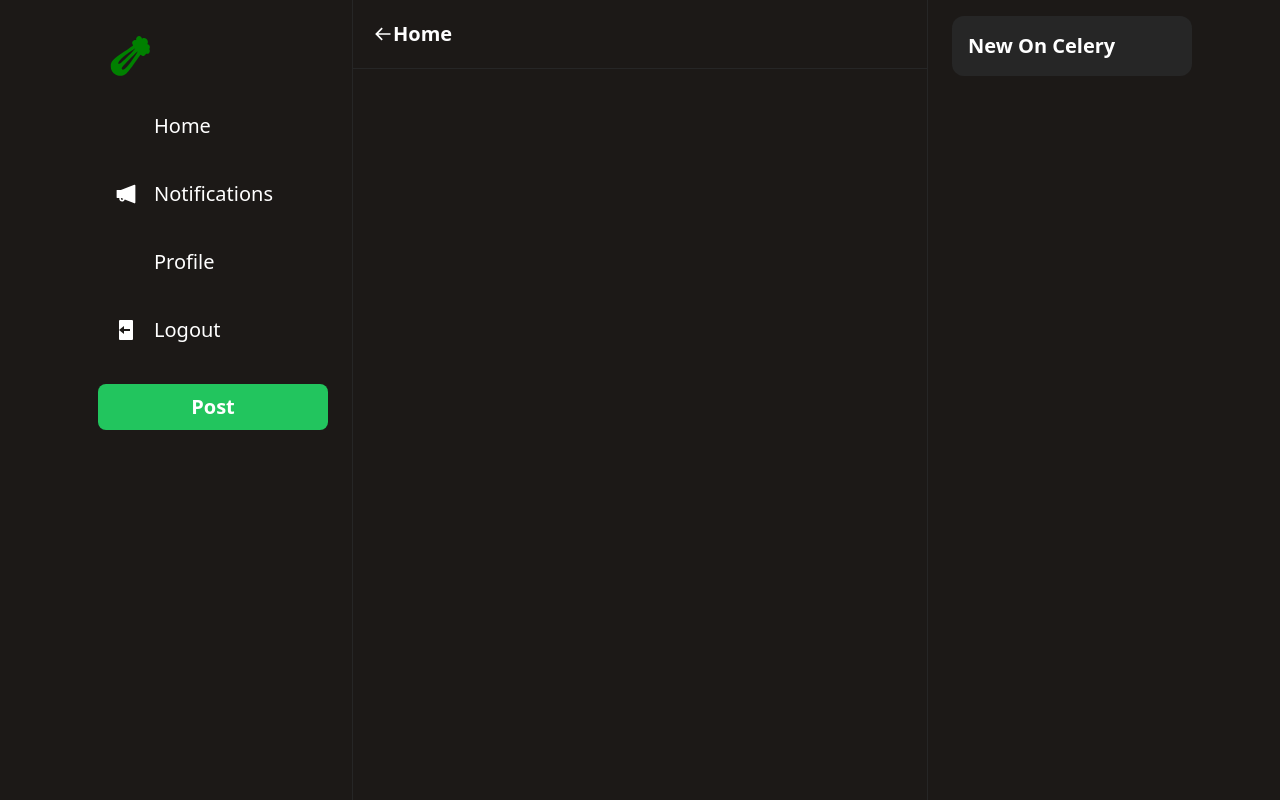
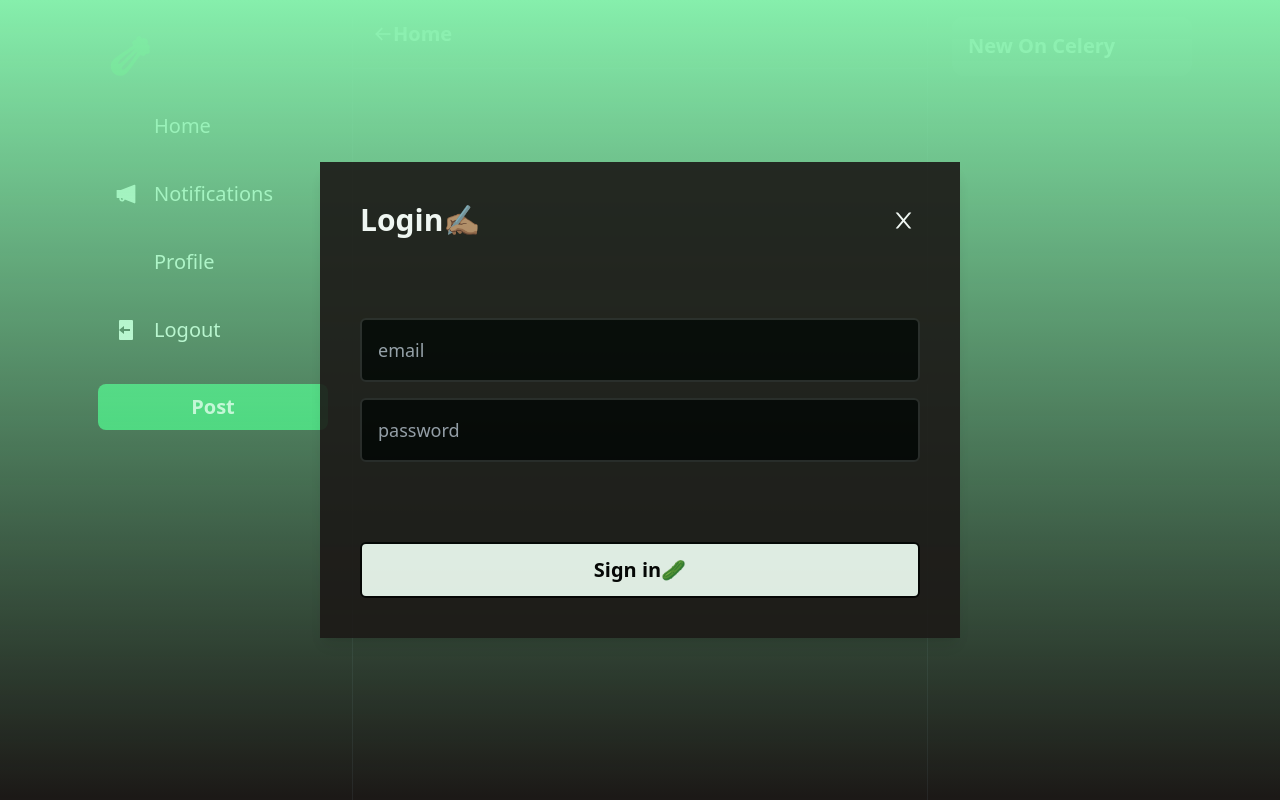
Before and after one commit to akamateus/my-celery2.0, a Next.js app: page / in a window 1280 px wide. Built offline with nearby package versions, Linux system fonts and the light colour scheme; some icons are missing.

Commit message:
LoginModal set

```diff
--- a/components/Button.tsx
+++ b/components/Button.tsx
@@ -27,7 +27,7 @@
         className={`
     disabled:opacity-70
     disabled:cursor-not-allowed
-    rounded-full
+    rounded-md
     font-semibold
     hover:opacity-80
     transition
--- a/components/Input.tsx
+++ b/components/Input.tsx
@@ -33,7 +33,7 @@
         focus:border-green-500
         focus:border-2
         transition
-        disabled:bg-neutral-900
+        disabled:bg-stone-950
         disabled:opacity-70
         disabled:cursor-not-allowed
         "
--- a/components/Modal.tsx
+++ b/components/Modal.tsx
@@ -84,7 +84,7 @@
             flex
             flex-col
             w-full
-            bg-black
+            bg-stone-900 opacity-90
             outline-none
             focus:outline-none
             "
--- /dev/null
+++ b/components/modals/LoginModal.tsx
@@ -0,0 +1,56 @@
+import useLoginModal from "@/hooks/useLoginModal";
+import { useCallback, useState } from "react";
+
+import Input from "../Input";
+import Modal from "../Modal";
+
+const LoginModal = () => {
+  const LoginModal = useLoginModal();
+
+  const [email, setEmail] = useState("");
+  const [password, setPassword] = useState("");
+  const [isLoading, setIsLoading] = useState(false);
+
+  const onSubmit = useCallback(async () => {
+    try {
+      setIsLoading(true);
+      // todo - add login
+
+      LoginModal.onClose();
+    } catch (error) {
+      console.log(error);
+    } finally {
+      setIsLoading(false);
+    }
+  }, [LoginModal]);
+
+  const bodyContent = (
+    <div className=" flex flex-col gap-4">
+      <Input
+        placeholder="email"
+        onChange={(e) => setEmail(e.target.value)}
+        value={email}
+        disabled={isLoading}
+      />
+      <Input
+        placeholder="password"
+        onChange={(e) => setPassword(e.target.value)}
+        value={password}
+        disabled={isLoading}
+      />
+    </div>
+  );
+  return (
+    <Modal
+      disabled={isLoading}
+      isOpen={LoginModal.isOpen}
+      title="Login✍🏽"
+      actionLabel="Sign in🥒"
+      onClose={LoginModal.onClose}
+      onSubmit={onSubmit}
+      body={bodyContent}
+    />
+  );
+};
+
+export default LoginModal;
--- /dev/null
+++ b/hooks/useLoginModal.tsx
@@ -0,0 +1,15 @@
+import { create } from "zustand";
+
+interface LoginModalStore {
+  isOpen: boolean;
+  onOpen: () => void;
+  onClose: () => void;
+}
+
+const useLoginModal = create<LoginModalStore>((set) => ({
+  isOpen: true,
+  onOpen: () => set({ isOpen: true }),
+  onClose: () => set({ isOpen: false }),
+}));
+
+export default useLoginModal;
--- a/package.json
+++ b/package.json
@@ -18,7 +18,8 @@
     "react": "18.2.0",
     "react-dom": "18.2.0",
     "react-icons": "^4.10.1",
-    "typescript": "5.1.6"
+    "typescript": "5.1.6",
+    "zustand": "^4.3.9"
   },
   "devDependencies": {
     "@svgr/webpack": "^8.0.1",
--- a/pages/_app.tsx
+++ b/pages/_app.tsx
@@ -1,4 +1,5 @@
 import Layout from "@/components/Layout";
+import LoginModal from "@/components/modals/LoginModal";
 // import Modal from "@/components/Modal";
 import "@/styles/globals.css";
 import type { AppProps } from "next/app";
@@ -7,6 +8,7 @@
   return (
     <>
       {/* <Modal actionLabel="Submit 🥒" isOpen title="Test Modal" /> */}
+      <LoginModal />
       <Layout>
         <Component {...pageProps} />
       </Layout>
```
Also changed, not shown: 1 other file (tests, documents, lock files or other folders).
